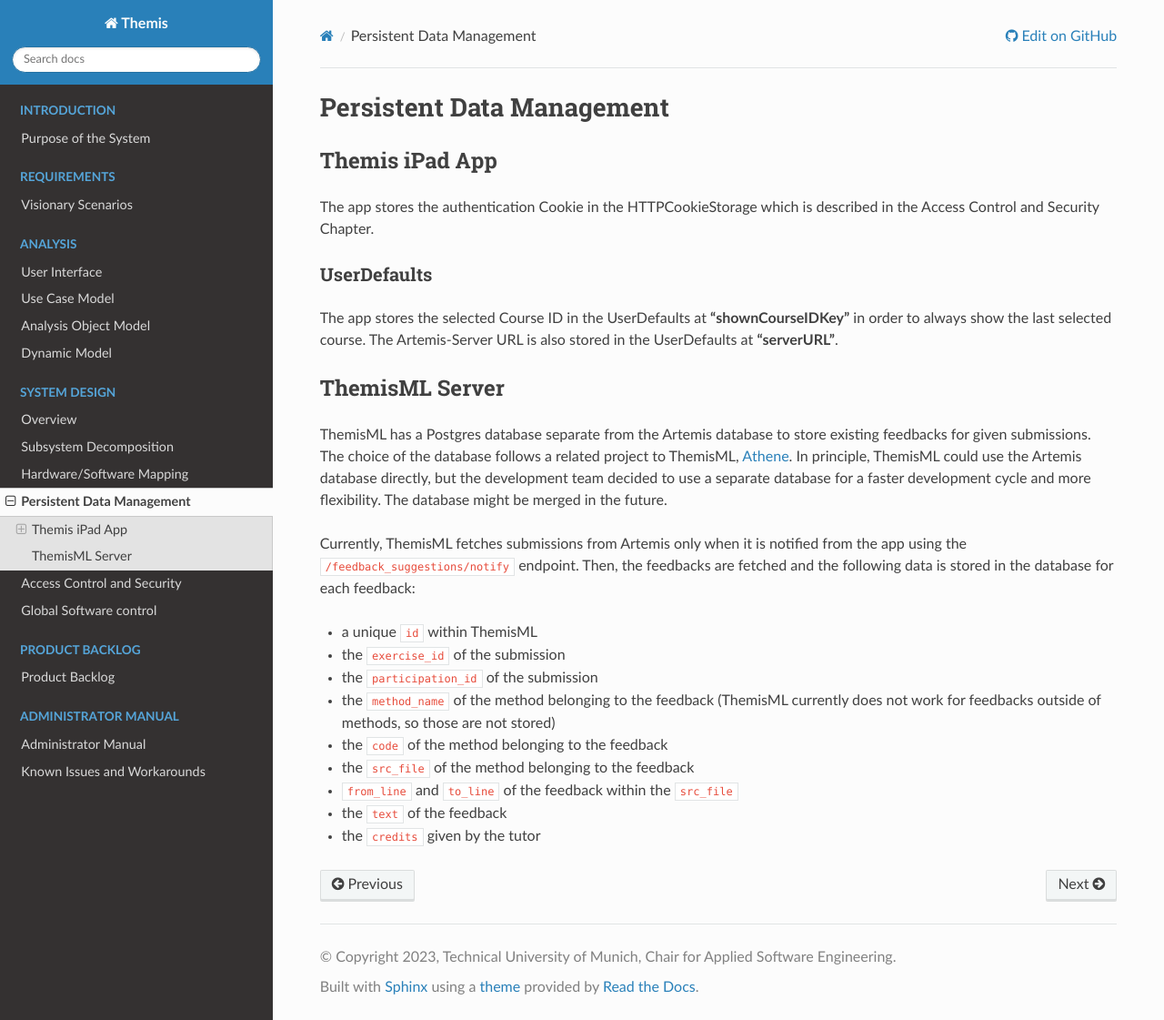
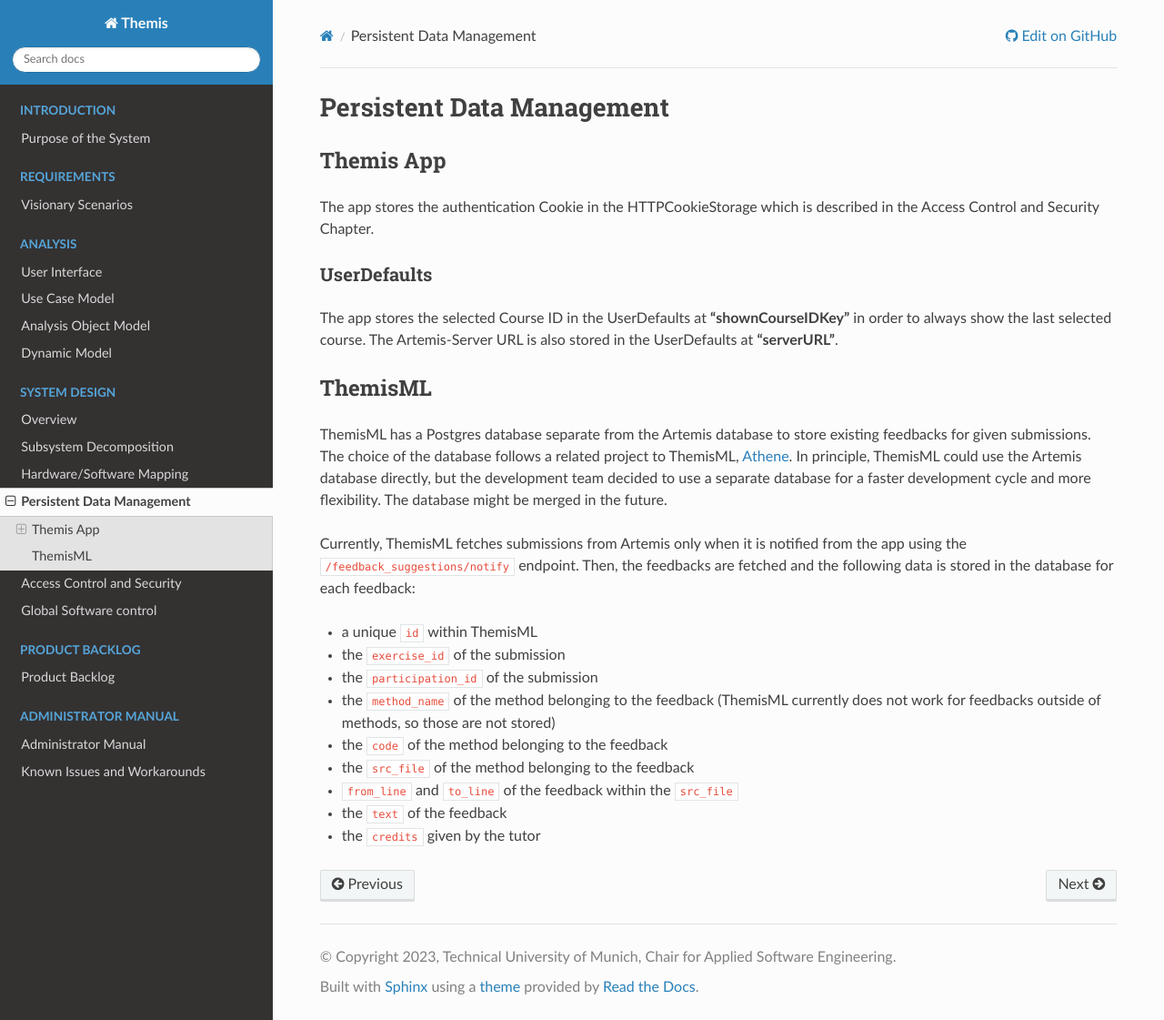
Before and after one commit to ls1intum/Themis, a Sphinx documentation site: the page built from docs/system/data-management.rst, in a window 1280 px wide and 1121 px high. Shown: the whole window at 91% size. Built offline with Sphinx 7.4.7 and the Read the Docs theme 2.0.0, drawn with Linux system fonts in a browser that asks for light colours.

Commit message:
more consistent component names

```diff
--- a/docs/system/access-control.rst
+++ b/docs/system/access-control.rst
@@ -4,7 +4,7 @@ Access Control and Security
 .. Access control and security describes the user model of the system in terms of an access matrix. This section also describes security issues, such as the selection of an authentication mechanism, the use of encryption, and the management of keys. This section is optional. It should be included if the non-functional requirements include security concerns. For details refer to section 7.4.3 in Prof. Bruegge's book.
 
 *****
-Themis iPad App
+Themis App
 *****
 
 In order to make requests to the Artemis server the user has to be authenticated, i.e. has to have a cookie which contains a jwt token. The corresponding cookie is set by the Artemis server when calling the `/authenticate`_ route. In iOS cookies are stored and managed in the `HTTPCookieStorage`_, which means no further management of the token is done by Themis.
--- a/docs/system/data-management.rst
+++ b/docs/system/data-management.rst
@@ -2,7 +2,7 @@ Persistent Data Management
 ===========================================
 
 *****
-Themis iPad App
+Themis App
 *****
 
 The app stores the authentication Cookie in the HTTPCookieStorage which is described in the Access Control and Security Chapter.
@@ -17,7 +17,7 @@ The Artemis-Server URL is also stored in the UserDefaults at **"serverURL"**.
 
 
 *****
-ThemisML Server
+ThemisML
 *****
 ThemisML has a Postgres database separate from the Artemis database to store existing feedbacks for given submissions. The choice of the database follows a related project to ThemisML, `Athene`_.
 In principle, ThemisML could use the Artemis database directly, but the development team decided to use a separate database for a faster development cycle and more flexibility. The database might be merged in the future.
```
